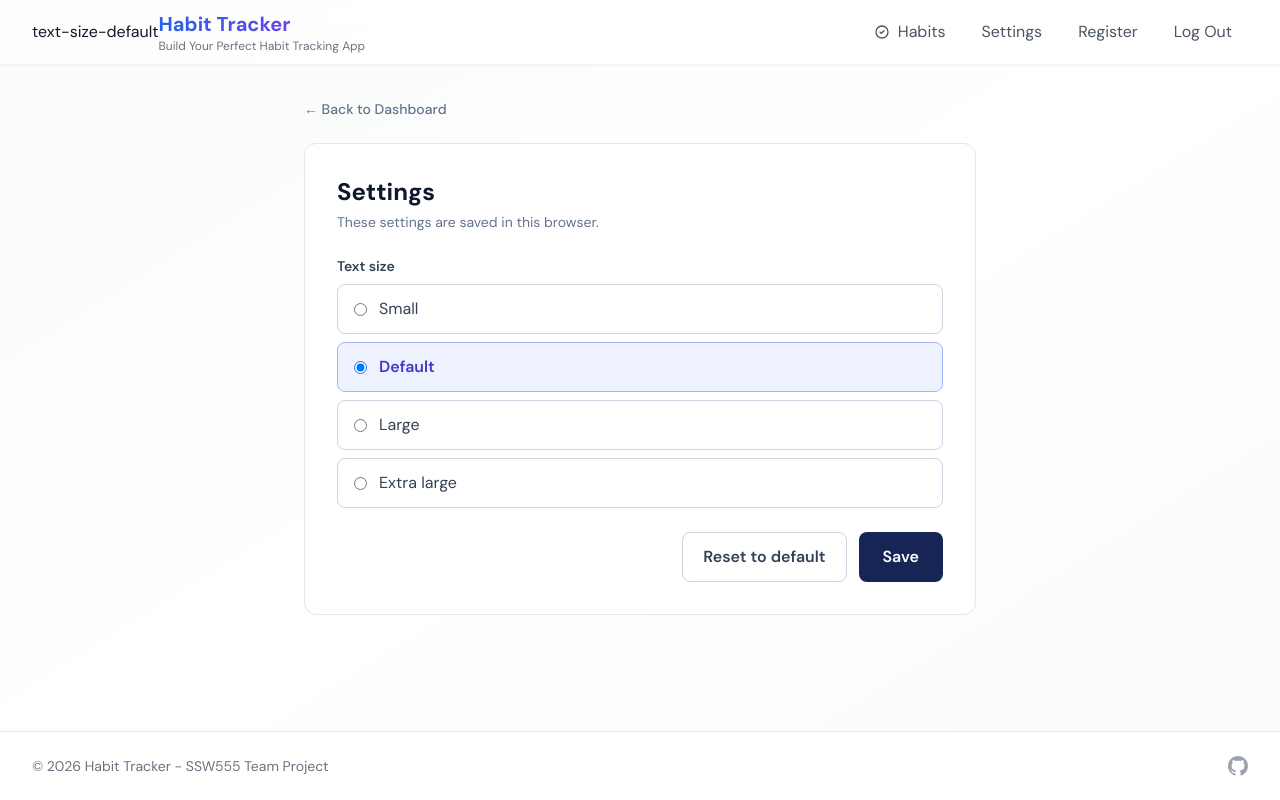
After one commit to jpagan2Coding/Habit-Tracker, a Flask app: page /settings in a window 1280 px wide. The commit adds this page. Run offline with Flask 3, Linux system fonts and the light colour scheme; some libraries are stand-ins or nearby versions.

Commit message:
feat: add adjustable text size in settings

```diff
--- a/app.py
+++ b/app.py
@@ -277,6 +277,49 @@ def _duplicate_user_error(users, username, email):
         pass
     return "That email or username is already in use."
 
+# text size options (cookie value -> label shown on the settings page)
+TEXT_SIZES = {
+    "small": "Small",
+    "default": "Default",
+    "large": "Large",
+    "x-large": "Extra large",
+}
+TEXT_SIZE_COOKIE = "text_size"
+
+
+def current_text_size():
+    size = request.cookies.get(TEXT_SIZE_COOKIE, "default")
+    return size if size in TEXT_SIZES else "default"
+
+
+@app.context_processor
+def inject_text_size():
+    # makes text_size available on every page so <html> can use it
+    return {"text_size": current_text_size()}
+
+
+@app.route("/settings", methods=["GET", "POST"])
+def settings():
+    if request.method == "POST":
+        size = request.form.get("text_size", "default")
+        if request.form.get("reset") or size not in TEXT_SIZES:
+            size = "default"
+
+        response = redirect(url_for("settings"))
+        if size == "default":
+            response.delete_cookie(TEXT_SIZE_COOKIE)
+        else:
+            # remember the choice in this browser for a year
+            response.set_cookie(
+                TEXT_SIZE_COOKIE, size, max_age=60 * 60 * 24 * 365, samesite="Lax"
+            )
+        return response
+
+    return render_template(
+        "settings.html",
+        page_id="settings",
+        text_sizes=TEXT_SIZES,
+    )
 
 @app.route("/logout", methods=["POST"])
 def logout():
--- a/static/css/global.css
+++ b/static/css/global.css
@@ -18,6 +18,12 @@
 html {
     scroll-behavior: smooth;
 }
+
+/* text size options from the Settings page */
+html.text-size-small { font-size: 87.5%; }
+html.text-size-default { font-size: 100%; }
+html.text-size-large { font-size: 112.5%; }
+html.text-size-x-large { font-size: 125%; }
 
 body {
     margin: 0;
--- a/templates/auth/login.html
+++ b/templates/auth/login.html
@@ -1,5 +1,5 @@
 <!DOCTYPE html>
-<html lang="en">
+<html lang="en" class="text-size-{{ text_size }}">
 <head>
     <meta charset="UTF-8">
     <meta name="viewport" content="width=device-width, initial-scale=1.0">
--- a/templates/base.html
+++ b/templates/base.html
@@ -1,5 +1,5 @@
 <!DOCTYPE html>
-<html lang="en" class="scroll-smooth">
+<html lang="en" class="scroll-smooth text-size-{{ text_size }}">
 <head>
     <meta charset="UTF-8">
     <meta name="viewport" content="width=device-width, initial-scale=1.0">
@@ -13,7 +13,7 @@
     <nav class="bg-white/80 backdrop-blur-md shadow-sm border-b border-gray-100 sticky top-0 z-50">
         <div class="mx-auto px-4 sm:px-6 lg:px-8">
             <div class="flex justify-between items-center h-16">
-                <div class="flex items-center">
+                <div class="flex items-center">text-size-{{ text_size }}
                     <a href="/dashboard" class="flex flex-col">
                         <span class="text-xl font-bold bg-gradient-to-r from-blue-600 to-purple-600 bg-clip-text text-transparent">Habit Tracker</span>
                         <span class="text-xs text-gray-500">Build Your Perfect Habit Tracking App</span>
@@ -25,6 +25,9 @@
                             <svg class="w-4 h-4" fill="none" stroke="currentColor" viewBox="0 0 24 24"><path stroke-linecap="round" stroke-linejoin="round" stroke-width="2" d="M9 12l2 2 4-4m6 2a9 9 0 11-18 0 9 9 0 0118 0z"></path></svg>
                             Habits
                         </span>
+                    </a>
+                    <a href="{{ url_for('settings') }}" class="px-4 py-2 rounded-lg text-gray-600 hover:text-gray-900 hover:bg-gradient-to-r hover:from-blue-50 hover:to-purple-50 transition-all duration-200">
+                        Settings
                     </a>
                     {% if not session.get('user_id') %}
                     <a href="{{ url_for('register') }}" class="px-4 py-2 rounded-lg text-gray-600 hover:text-gray-900
@@ -47,6 +50,7 @@
         <div id="mobileMenu" class="hidden md:hidden bg-white border-t border-gray-100">
             <div class="px-2 pt-2 pb-3 space-y-1">
                 <a href="/habit-tracker" class="block px-3 py-2 rounded-md text-gray-600 hover:text-gray-900 hover:bg-gray-50">Habit Tracker</a>
+                <a href="{{ url_for('settings') }}" class="block px-3 py-2 rounded-md text-gray-600 hover:text-gray-900 hover:bg-gray-50">Settings</a>
                 {% if not session.get('user_id') %}
                 <a href="{{ url_for('register') }}" class="block px-3 py-2 rounded-md text-gray-600 hover:text-gray-900 hover:bg-gray-50">Register</a>
                 {% endif %}
--- a/templates/home/index.html
+++ b/templates/home/index.html
@@ -1,5 +1,5 @@
 <!DOCTYPE html>
-<html lang="en">
+<html lang="en" class="text-size-{{ text_size }}">
 <head>
     <meta charset="UTF-8">
     <meta name="viewport" content="width=device-width, initial-scale=1.0">
--- /dev/null
+++ b/templates/settings.html
@@ -0,0 +1,47 @@
+{% extends "base.html" %}
+
+{% block title %}Settings | Habit Tracker{% endblock %}
+
+{% block extra_head %}
+<link rel="stylesheet" href="{{ url_for('static', filename='css/habit-tracker.css') }}">
+{% endblock %}
+
+{% block content %}
+<div class="mx-auto max-w-2xl">
+    <a href="{{ url_for('habit_dashboard') }}"
+       class="mb-6 inline-flex items-center gap-2 text-sm font-medium text-slate-500 hover:text-slate-900">
+        ← Back to Dashboard
+    </a>
+
+    <section class="rounded-xl border border-slate-200 bg-white p-6 sm:p-8">
+        <h1 class="text-2xl font-bold text-slate-900">Settings</h1>
+        <p class="mt-1 text-sm text-slate-500">These settings are saved in this browser.</p>
+
+        <form method="POST" action="{{ url_for('settings') }}" class="mt-6">
+            <fieldset>
+                <legend class="mb-2 block text-sm font-semibold text-slate-700">Text size</legend>
+
+                <div class="space-y-2">
+                    {% for value, label in text_sizes.items() %}
+                    <label class="flex cursor-pointer items-center gap-3 rounded-lg border px-4 py-3 {% if value == text_size %}border-indigo-300 bg-indigo-50 font-semibold text-indigo-700{% else %}border-slate-300 text-slate-700 hover:bg-slate-50{% endif %}">
+                        <input type="radio" name="text_size" value="{{ value }}" {% if value == text_size %}checked{% endif %}>
+                        {{ label }}
+                    </label>
+                    {% endfor %}
+                </div>
+            </fieldset>
+
+            <div class="flex justify-end gap-3 pt-6">
+                <button type="submit" name="reset" value="1"
+                        class="rounded-lg border border-slate-300 px-5 py-3 font-semibold text-slate-700 hover:bg-slate-50">
+                    Reset to default
+                </button>
+                <button type="submit"
+                        class="rounded-lg bg-blue-950 px-6 py-3 font-semibold text-white hover:bg-blue-900">
+                    Save
+                </button>
+            </div>
+        </form>
+    </section>
+</div>
+{% endblock %}
```
Also changed, not shown: docs/ACCESSIBILITY.md (added, +25 -0 lines), tests/test_text_size.py (added, +64 -0 lines).
